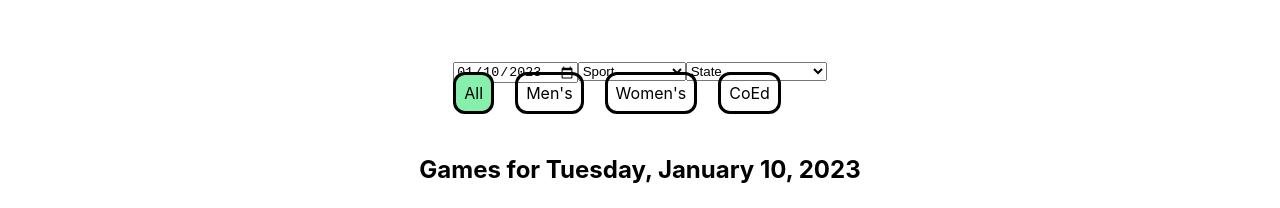
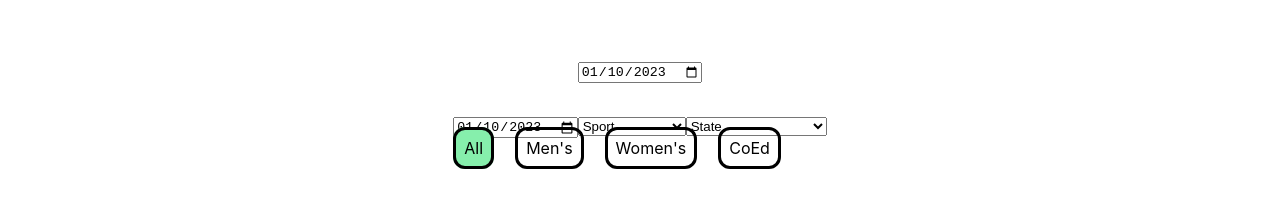
Before and after one commit to mjande/scoreboard-mini-project, a React (Create React App) app: page / in a window 1280 px wide. Shown: the part 134-342 px from the top of the page. Built offline with nearby package versions, Linux system fonts and the light colour scheme; no server answers.

Commit message:
Extract DateInput to new component in App

```diff
--- a/src/components/App.jsx
+++ b/src/components/App.jsx
@@ -1,8 +1,10 @@
 import { useEffect, useState } from "react";
 import Form from "./Form";
+import DateInput from "./DateInput";
 import Game from "./Game";
 import "../styles/App.css";
 import dayjs from "dayjs";
+import GenderFilters from "./GenderFilters";
 
 export default function App() {
   const todaysDate = new Date(Date.now()).toISOString().substring(0, 10);
@@ -40,6 +42,10 @@ export default function App() {
     <>
       <nav></nav>
       <h1>Scoreboard</h1>
+      <form>
+        <DateInput date={date} setDate={setDate} />
+      </form>
+
       <Form
         date={date}
         setDate={setDate}
--- /dev/null
+++ b/src/components/DateInput.jsx
@@ -0,0 +1,11 @@
+export default function DateInput({ date, setDate }) {
+  return (
+    <input
+      id="date-input"
+      aria-label="date-input"
+      type="date"
+      defaultValue={date}
+      onChange={(e) => setDate(e.target.value)}
+    />
+  );
+}
--- a/src/components/Form.jsx
+++ b/src/components/Form.jsx
@@ -1,4 +1,5 @@
 import "../styles/Form.css";
+import GenderFilters from "./GenderFilters";
 
 export default function Form({
   date,
@@ -87,64 +88,7 @@ export default function Form({
         <option value="WI">Wisconsin</option>
         <option value="WY">Wyoming</option>
       </select>
-      {/* TODO: extract gender filters to separate component (too complicated) */}
-      <div>
-        <label
-          htmlFor="all-genders"
-          className={"filter-label " + (genderId ? "" : "active")}
-        >
-          All
-        </label>
-        <input
-          type="radio"
-          id="all-genders"
-          name="gender-id"
-          className="visually-hidden"
-          onChange={() => setGenderId("")}
-        />
-
-        <label
-          htmlFor="mens"
-          className={"filter-label " + (genderId === "1" ? "active" : "")}
-        >
-          Men's
-        </label>
-        <input
-          type="radio"
-          id="mens"
-          name="gender-id"
-          className="visually-hidden"
-          onChange={() => setGenderId("1")}
-        />
-
-        <label
-          htmlFor="womens"
-          className={"filter-label " + (genderId === "2" ? "active" : "")}
-        >
-          Women's
-        </label>
-        <input
-          type="radio"
-          id="womens"
-          name="gender-id"
-          className="visually-hidden"
-          onChange={() => setGenderId("2")}
-        />
-
-        <label
-          htmlFor="coed"
-          className={"filter-label " + (genderId === "3" ? "active" : "")}
-        >
-          CoEd
-        </label>
-        <input
-          type="radio"
-          id="coed"
-          name="gender-id"
-          className="visually-hidden"
-          onChange={() => setGenderId("3")}
-        />
-      </div>
+      <GenderFilters genderId={genderId} setGenderId={setGenderId} />
     </form>
   );
 }
--- /dev/null
+++ b/src/components/GenderFilters.jsx
@@ -0,0 +1,61 @@
+export default function GenderFilters({ genderId, setGenderId }) {
+  return (
+    <div>
+      <label
+        htmlFor="all-genders"
+        className={"filter-label " + (genderId ? "" : "active")}
+      >
+        All
+      </label>
+      <input
+        type="radio"
+        id="all-genders"
+        name="gender-id"
+        className="visually-hidden"
+        onChange={() => setGenderId("")}
+      />
+
+      <label
+        htmlFor="mens"
+        className={"filter-label " + (genderId === "1" ? "active" : "")}
+      >
+        Men's
+      </label>
+      <input
+        type="radio"
+        id="mens"
+        name="gender-id"
+        className="visually-hidden"
+        onChange={() => setGenderId("1")}
+      />
+
+      <label
+        htmlFor="womens"
+        className={"filter-label " + (genderId === "2" ? "active" : "")}
+      >
+        Women's
+      </label>
+      <input
+        type="radio"
+        id="womens"
+        name="gender-id"
+        className="visually-hidden"
+        onChange={() => setGenderId("2")}
+      />
+
+      <label
+        htmlFor="coed"
+        className={"filter-label " + (genderId === "3" ? "active" : "")}
+      >
+        CoEd
+      </label>
+      <input
+        type="radio"
+        id="coed"
+        name="gender-id"
+        className="visually-hidden"
+        onChange={() => setGenderId("3")}
+      />
+    </div>
+  );
+}
```
